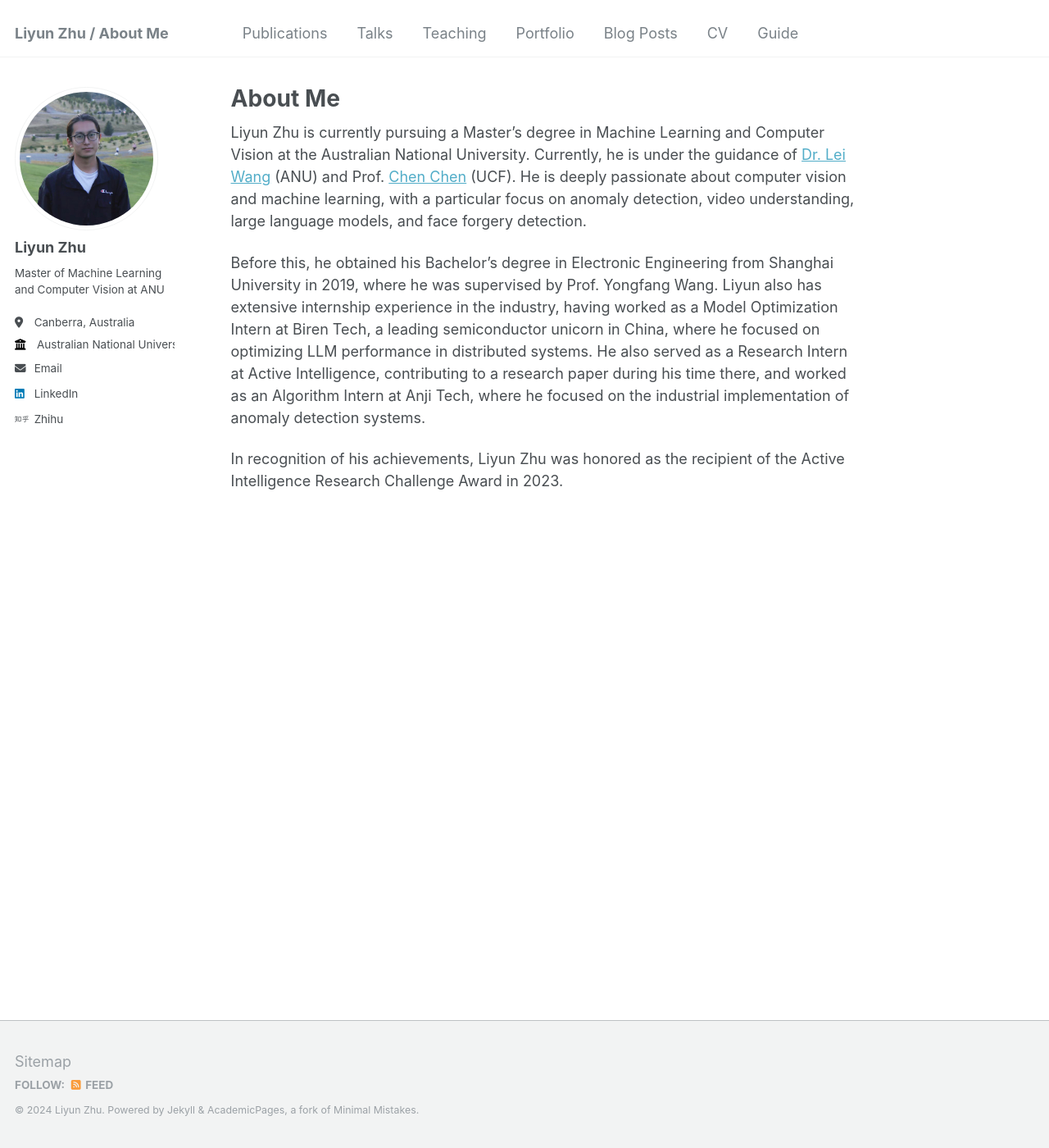
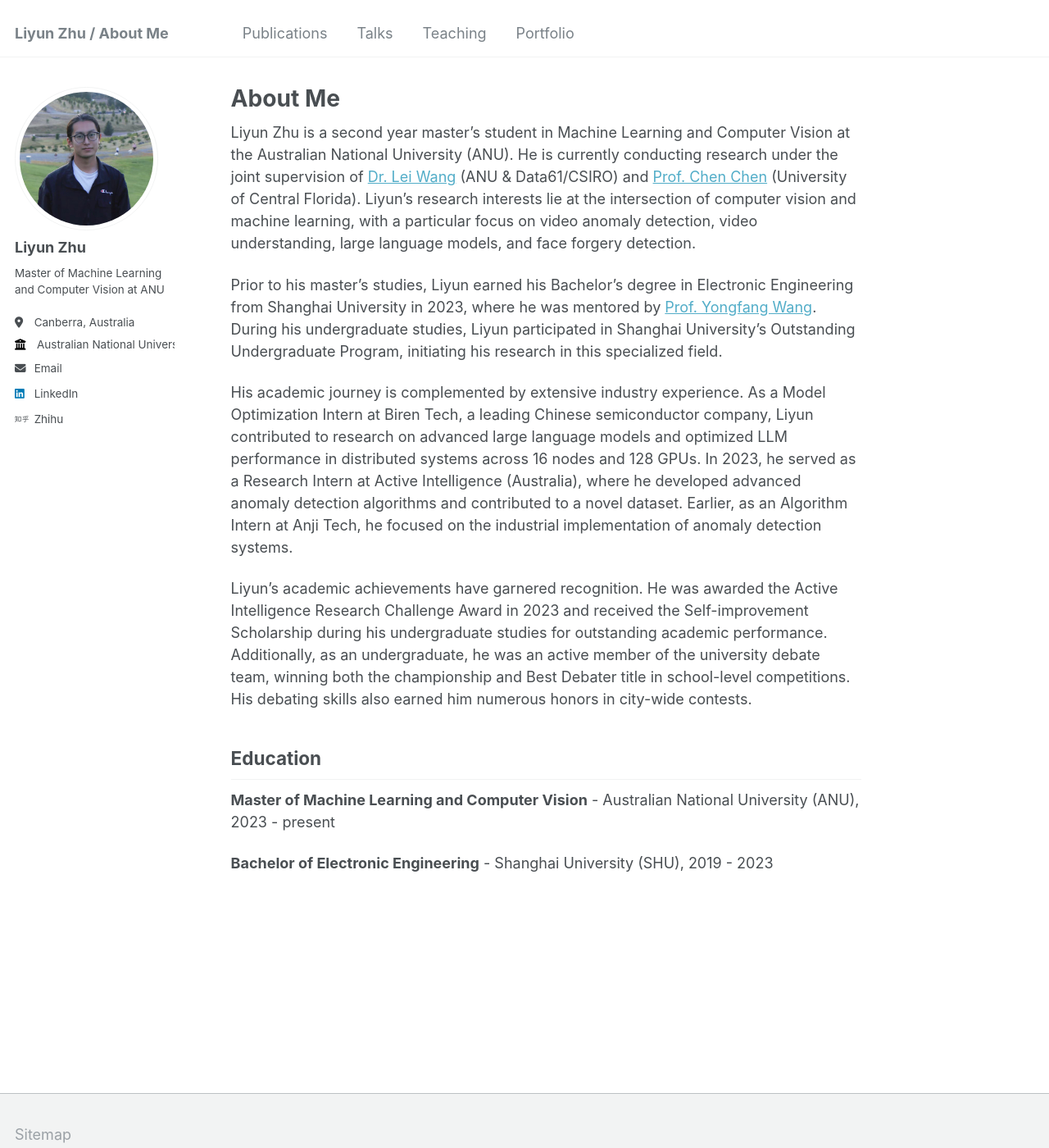
Before and after one commit to Tom-roujiang/liyun_zhu, a Jekyll site: the page built from _pages/about.md, in a window 1280 px wide and 1400 px high. Shown: the whole window at 82% size. Built offline with Jekyll 4.4.1, drawn with Linux system fonts in a browser that asks for light colours.

Commit message:
improve the about me section

```diff
--- a/_pages/about.md
+++ b/_pages/about.md
@@ -7,11 +7,23 @@ redirect_from:
   - /about.html
 ---
 
-Liyun Zhu is currently pursuing a Master's degree in Machine Learning and Computer Vision at the Australian National University. Currently, he is under the guidance of [Dr. Lei Wang](https://leiwangr.github.io) (ANU) and Prof. [Chen Chen](https://www.crcv.ucf.edu/chenchen/) (UCF). He is deeply passionate about computer vision and machine learning, with a particular focus on anomaly detection, video understanding, large language models, and face forgery detection.
+Liyun Zhu is a second year master's student in Machine Learning and Computer Vision at the Australian National University (ANU). He is currently conducting research under the joint supervision of [Dr. Lei Wang](https://leiwangr.github.io) (ANU & Data61/CSIRO) and [Prof. Chen Chen](https://www.crcv.ucf.edu/chenchen/) (University of Central Florida). Liyun's research interests lie at the intersection of computer vision and machine learning, with a particular focus on video anomaly detection, video understanding, large language models, and face forgery detection.
 
-Before this, he obtained his Bachelor's degree in Electronic Engineering from Shanghai University in 2019, where he was supervised by Prof. Yongfang Wang. Liyun also has extensive internship experience in the industry, having worked as a Model Optimization Intern at Biren Tech, a leading semiconductor unicorn in China, where he focused on optimizing LLM performance in distributed systems. He also served as a Research Intern at Active Intelligence, contributing to a research paper during his time there, and worked as an Algorithm Intern at Anji Tech, where he focused on the industrial implementation of anomaly detection systems.
+Prior to his master's studies, Liyun earned his Bachelor's degree in Electronic Engineering from Shanghai University in 2023, where he was mentored by [Prof. Yongfang Wang](https://scie-ie.shu.edu.cn/info/1078/1146.htm). During his undergraduate studies, Liyun participated in Shanghai University's Outstanding Undergraduate Program, initiating his research in this specialized field.
 
-In recognition of his achievements, Liyun Zhu was honored as the recipient of the Active Intelligence Research Challenge Award in 2023.
+His academic journey is complemented by extensive industry experience. As a Model Optimization Intern at Biren Tech, a leading Chinese semiconductor company, Liyun contributed to research on advanced large language models and optimized LLM performance in distributed systems across 16 nodes and 128 GPUs. In 2023, he served as a Research Intern at Active Intelligence (Australia), where he developed advanced anomaly detection algorithms and contributed to a novel dataset. Earlier, as an Algorithm Intern at Anji Tech, he focused on the industrial implementation of anomaly detection systems.
+
+<!-- In recognition of his achievements, Liyun Zhu was honored as the recipient of the Active Intelligence Research Challenge Award in 2023. During his undergraduate studies, he was awarded the Self-improvement Scholarship for his outstanding academic achievements.  -->
+
+Liyun's academic achievements have garnered recognition. He was awarded the Active Intelligence Research Challenge Award in 2023 and received the Self-improvement Scholarship during his undergraduate studies for outstanding academic performance. Additionally, as an undergraduate, he was an active member of the university debate team, winning both the championship and Best Debater title in school-level competitions. His debating skills also earned him numerous honors in city-wide contests.
+
+**Education**
+------
+**Master of Machine Learning and Computer Vision** - Australian National University (ANU), 2023 - present
+
+**Bachelor of Electronic Engineering** - Shanghai University (SHU), 2019 - 2023
+
+
 
 <!-- Liyun Zhu is currently pursuing a Master's degree in Machine Learning and Computer Vision at the Australian National University. He is under the guidance of [Dr. Lei Wang](https://leiwangr.github.io) (ANU) and Prof. Chen Chen (UCF).
 
```
Also changed, not shown: _data/navigation.yml (+6 -6 lines).
